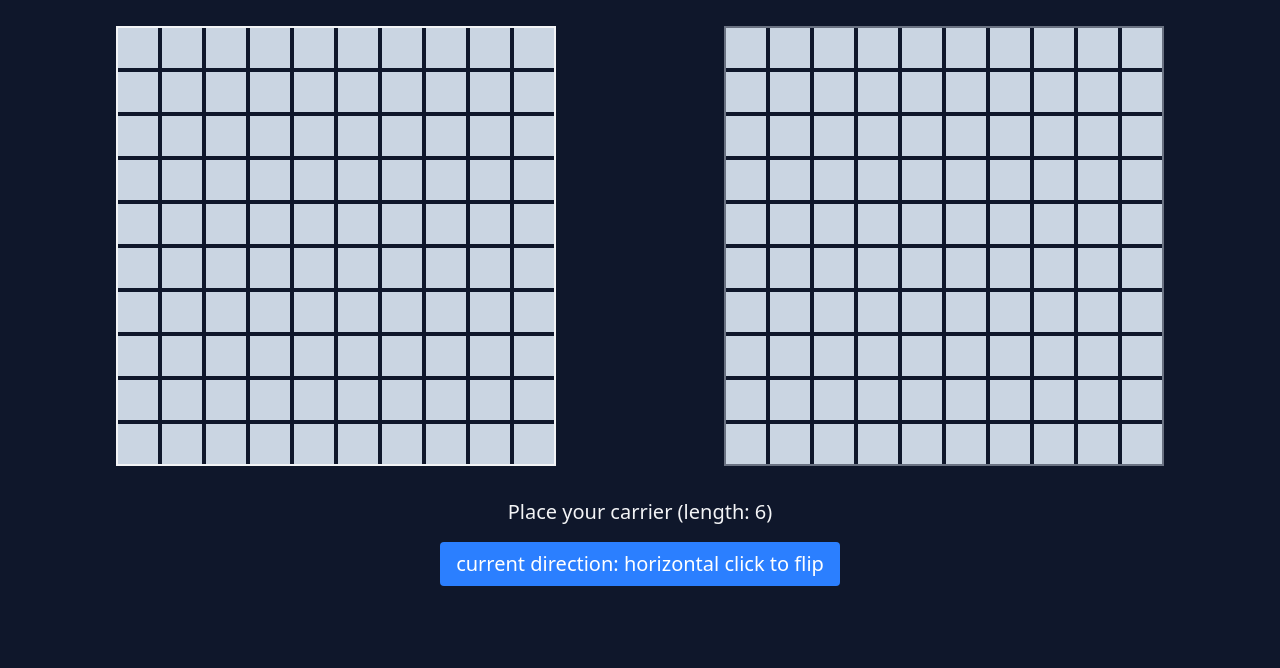
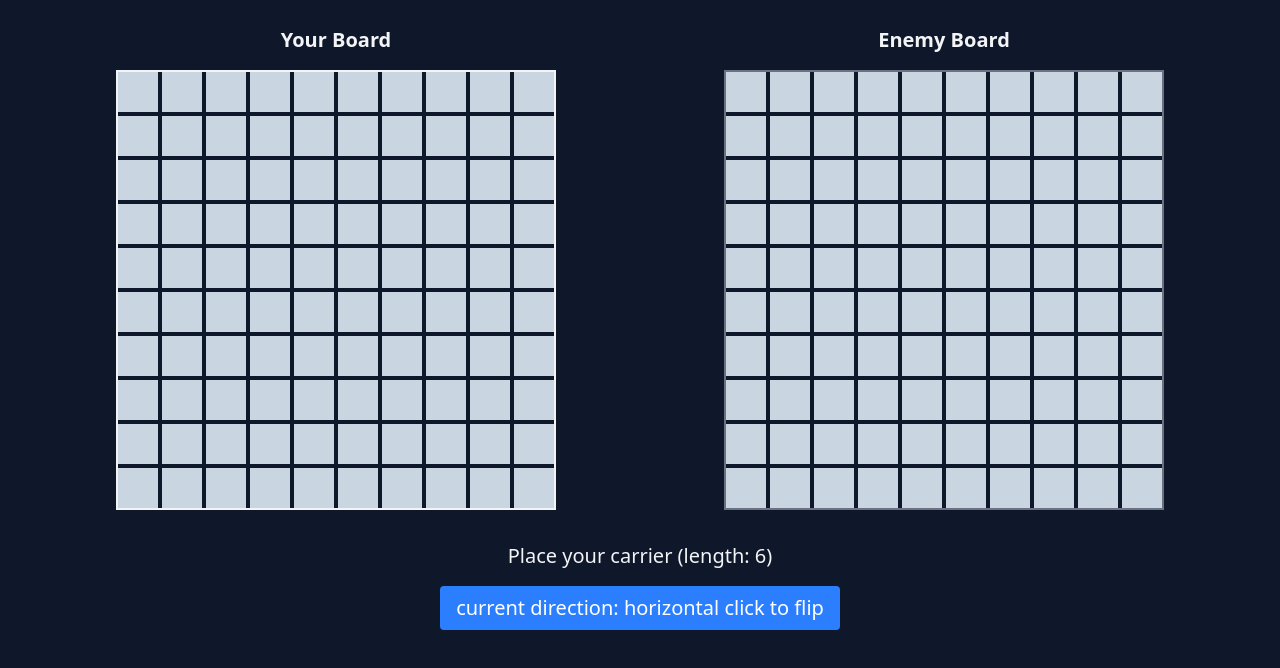
Before and after one commit to sajidahamed-git/BattleShip, a website built with Vite: page src/index.html in a window 1280 px wide. Both pictures are taken after typing "Sample" into the empty fields and a click on the button "Ok". Shown: the part 78-746 px from the top of the page. Built offline with nearby package versions, Linux system fonts and the light colour scheme.

Commit message:
flex and hidden changed from same element

```diff
--- a/src/index.html
+++ b/src/index.html
@@ -29,17 +29,22 @@
         </button>
       </form>
 
-      <!-- Game Container -->
-      <div
-        id="game-container"
-        class="flex justify-around items-end w-full hidden"
-      >
-        <div id="player-board" class="grid grid-cols-10 gap-1 border-2"></div>
-        <div
-          id="computer-board"
-          class="grid grid-cols-10 gap-1 border-2 border-gray-500"
-        ></div>
+      <!-- Game Container - Outer container only has hidden -->
+      <div id="game-container" class="hidden">
+        <!-- Inner container has flex layout -->
+        <div class="flex justify-around items-end w-full">
+          <div class="text-center">
+            <h2 class="text-xl font-semibold mb-4">Your Board</h2>
+            <div id="player-board" class="grid grid-cols-10 gap-1 border-2"></div>
+          </div>
+
+          <div class="text-center">
+            <h2 class="text-xl font-semibold mb-4">Enemy Board</h2>
+            <div id="computer-board" class="grid grid-cols-10 gap-1 border-2 border-gray-500"></div>
+          </div>
+        </div>
       </div>
+
       <!-- Game Status -->
       <div id="game-status" class="mt-8 text-center text-xl">
         <!-- Game messages will go here -->
```
